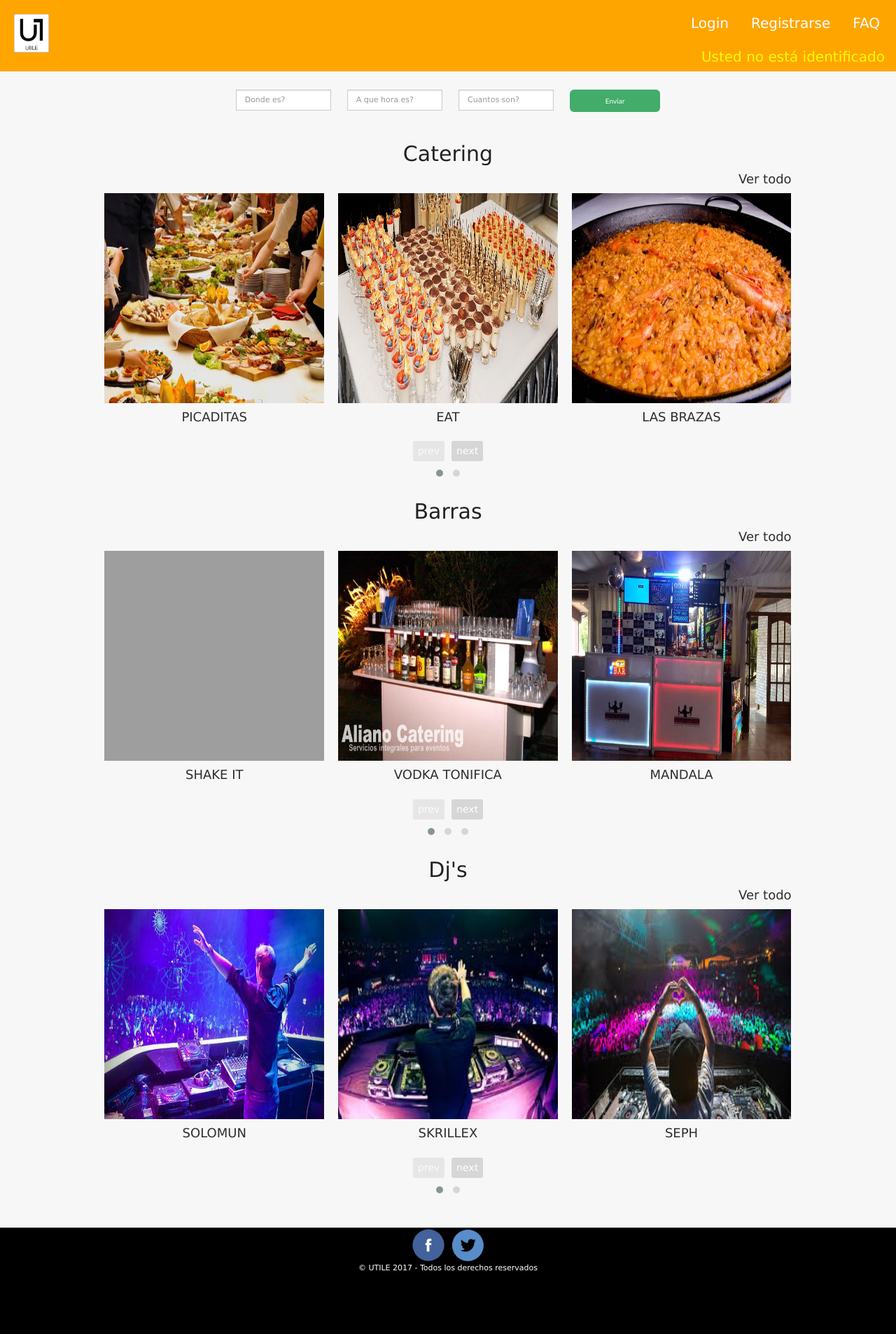
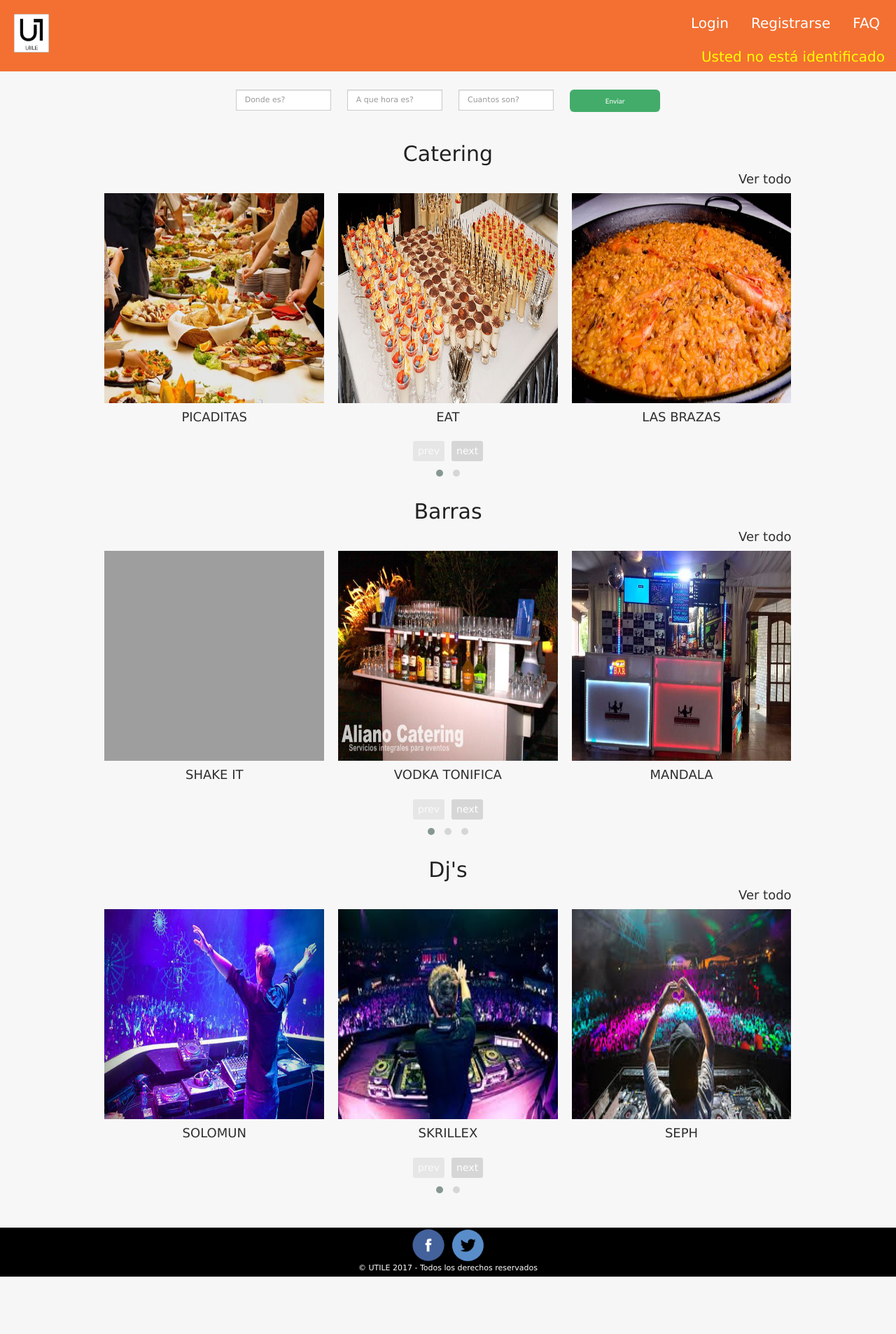
Before and after one commit to sashasier/Utile, a PHP site: page /home.php in a window 1280 px wide. Shown: the whole page at 70% size. After the commit the page ends 1824 px from the top, so only its background shows below. Run offline with PHP 8.4, Linux system fonts and the light colour scheme; data comes from the database, SQL or seed files in the repository; some libraries are stand-ins or nearby versions; grey boxes are pictures that could not be loaded.

Commit message:
ultimo cambio

```diff
--- a/css/style.css
+++ b/css/style.css
@@ -89,7 +89,7 @@ a {
 .banner {
   width: 100% !important;
   vertical-align: middle !important;
-  background-color: orange;
+  background-color: #F37032;
   overflow: hidden;
 }
 .banner ul {
@@ -401,8 +401,8 @@ span.input-group-addon i {
   background-color: black;
   text-align: "center";
   color: white;
-  height: 19vh;
-  width: 100vw;
+  height: 70px;
+  width: 100%;
   margin: auto;
   margin-top: 20px;
   position: relative;
```
